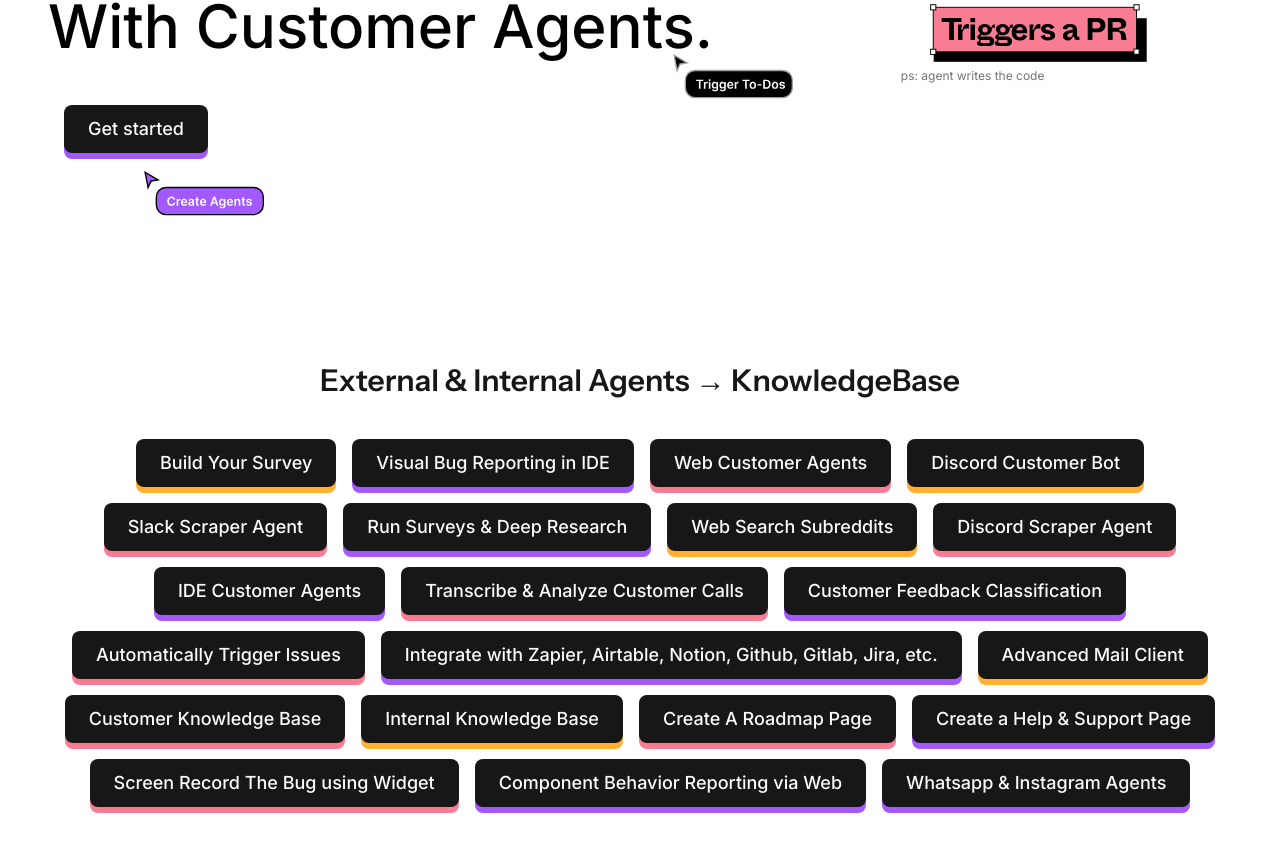
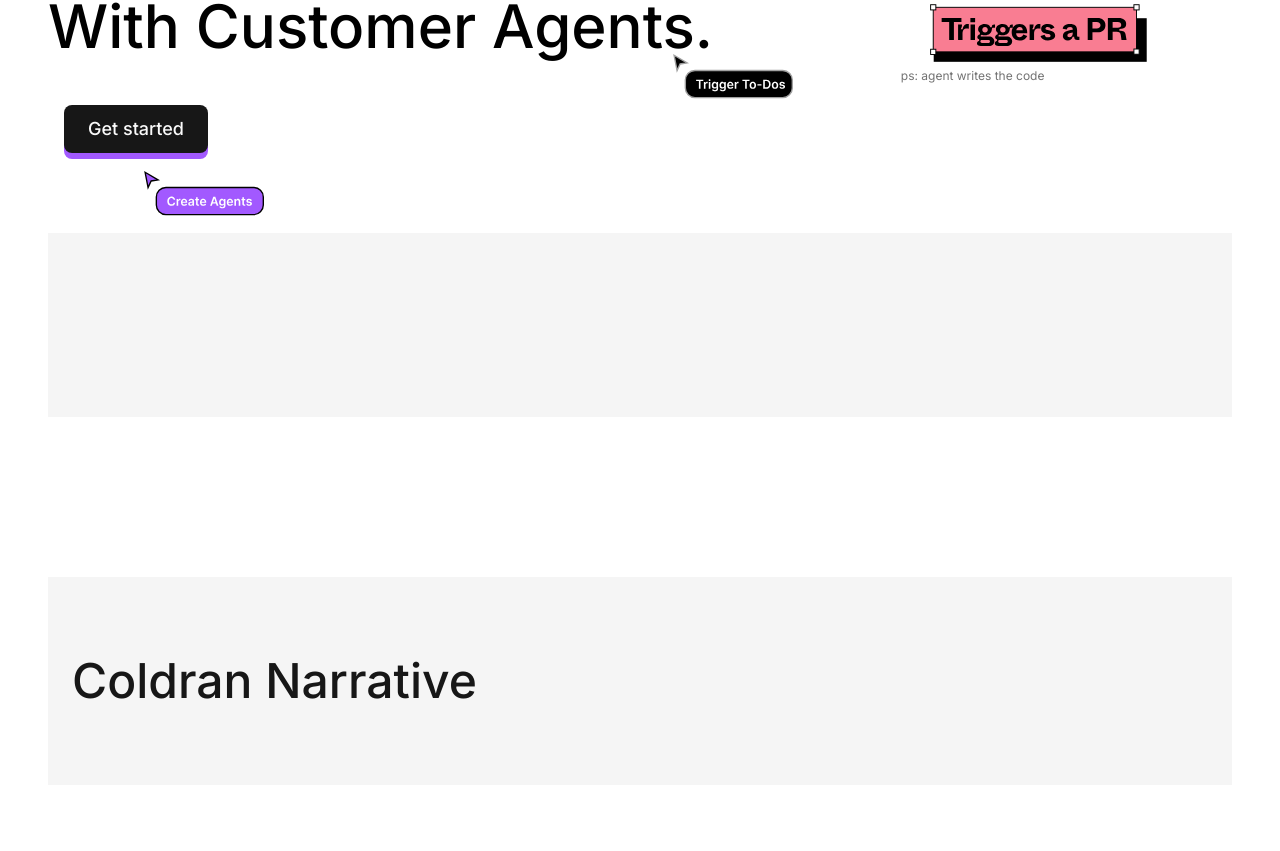
Before and after one commit to ColdranAI/web, a Next.js app: page / in a window 1280 px wide. Shown: the part 343-1194 px from the top of the page. Built offline with nearby package versions, Linux system fonts and the light colour scheme.

Commit message:
Update page.tsx

```diff
--- a/src/app/(marketing)/page.tsx
+++ b/src/app/(marketing)/page.tsx
@@ -87,6 +87,18 @@ export default function Home() {
             </span>
           </div>
         </div>
+
+<div className="my-20 py-20 bg-neutral-100">
+  <h2 className="text-5xl font-medium text-neutral-900 mb-6 flex justify-center flex-row items-center gap-4 font-instrument-sans">
+
+  </h2>
+</div>
+
+<div className="my-20 px-6 py-20 bg-neutral-100">
+  <h2 className="text-5xl font-medium text-neutral-900 mb-6font-instrument-sans">
+  Coldran Narrative
+  </h2>
+</div>
 
         <div className="flex flex-col items-center justify-center min-h-screen my-10">
           <h2 className="text-3xl font-semibold text-neutral-900 mb-6 flex justify-center flex-row items-center gap-4 font-instrument-sans">
```
